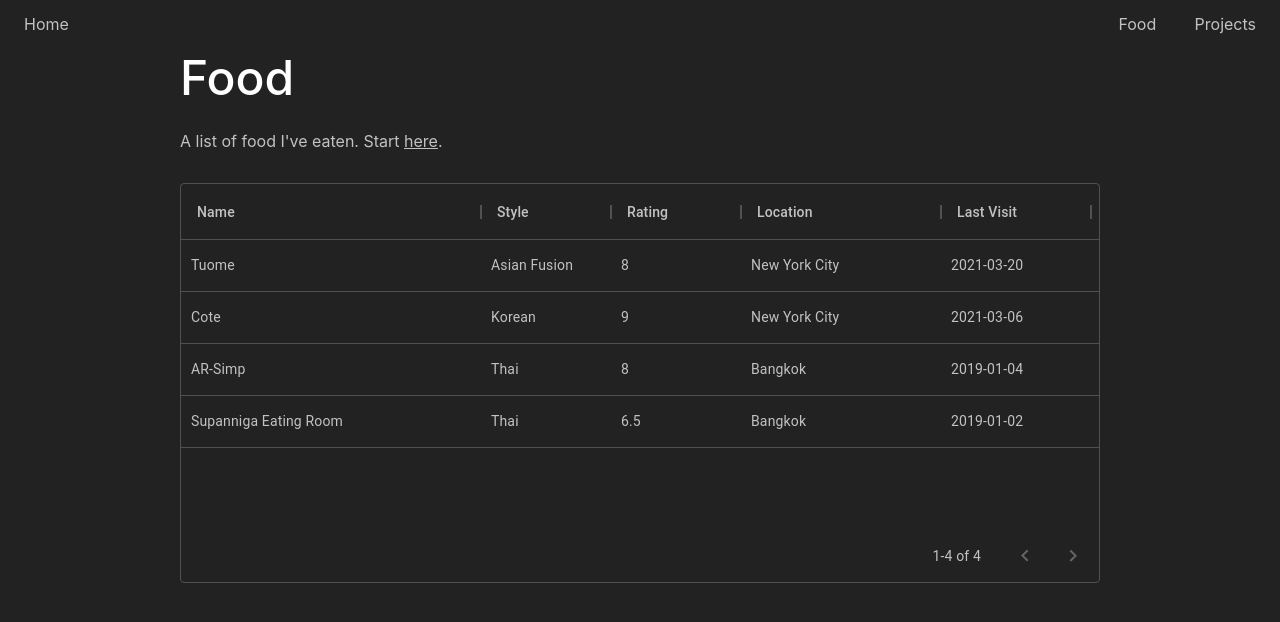
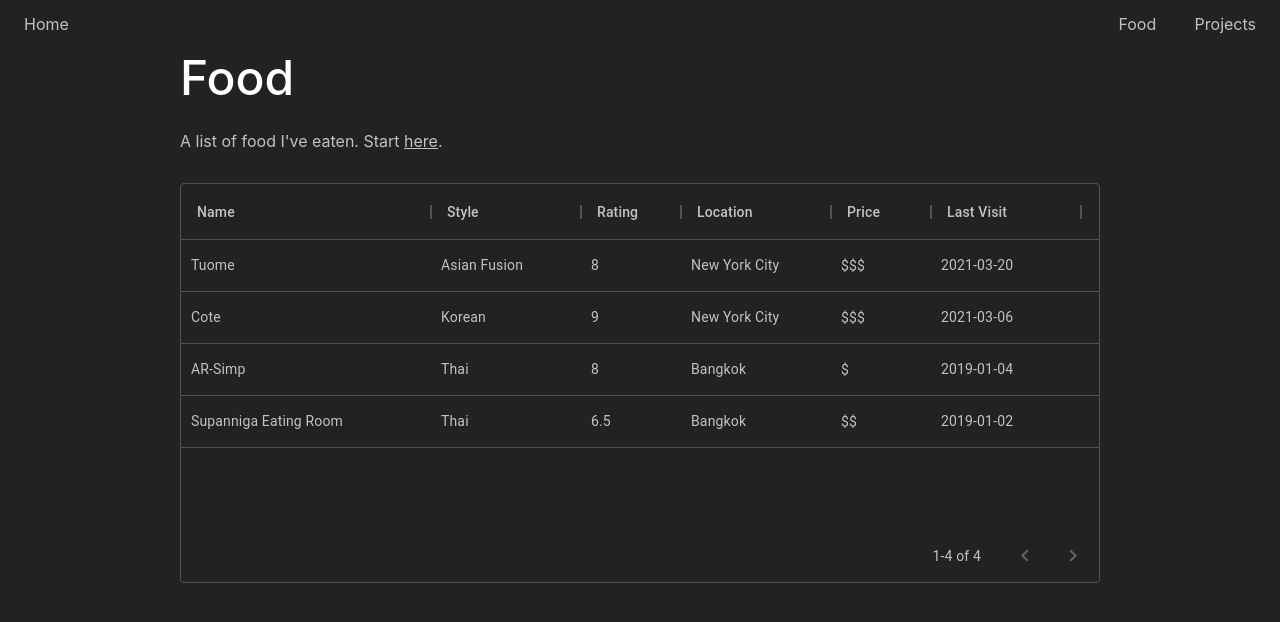
Before and after one commit to jyu/jyu.github.io, a React (Create React App) app: page /food in a window 1280 px wide. Shown: the top 622 px of the page. Built offline with nearby package versions, Linux system fonts and the light colour scheme.

Commit message:
Add price to table

```diff
--- a/src/routes/Food/index.jsx
+++ b/src/routes/Food/index.jsx
@@ -13,6 +13,14 @@ import { DataGrid } from "@material-ui/data-grid";
 import NavBar from "../../components/NavBar";
 
 import restaurants from "../../data/restaurants";
+
+const prices = [
+  "$",
+  "$$",
+  "$$$",
+  "$$$$",
+  "$$$$$",
+];
 
 const theme = createMuiTheme({
   palette: {
@@ -49,18 +57,25 @@ function Food(props) {
   const { classes } = props;
   const isMobile = window.innerWidth <= 800;
   const columns = [
-    { field: "name", headerName: "Name", width: 300, sortable: false },
-    { field: "style", headerName: "Style", width: 130, sortable: false },
+    { field: "name", headerName: "Name", width: 250, sortable: false },
+    { field: "style", headerName: "Style", width: 150, sortable: false },
     {
       field: "rating",
       headerName: "Rating",
-      width: 130,
+      width: 100,
     },
     {
       field: "location",
       headerName: "Location",
       sortable: false,
-      width: 200,
+      width: 150,
+    },
+    {
+      field: "price",
+      headerName: "Price",
+      sortable: true,
+      width: 100,
+      valueGetter: (params) => prices[params.row.price]
     },
     {
       field: "lastVisited",
--- a/src/routes/Restaurant/index.jsx
+++ b/src/routes/Restaurant/index.jsx
@@ -121,8 +121,8 @@ function Restaurant(props) {
                   {data.location} {!!data.district && "- " + data.district}
                 </a>
               </div>
+              <div className={classes.header}>Style: {data.style}</div>
               <div className={classes.header}>Rating: {data.rating}/10</div>
-              <div className={classes.header}>Style: {data.style}</div>
               <div className={classes.header}>Price: {prices[data.price]}</div>
               <div className={classes.header}>
                 Last Visited: {data.lastVisited}
```
